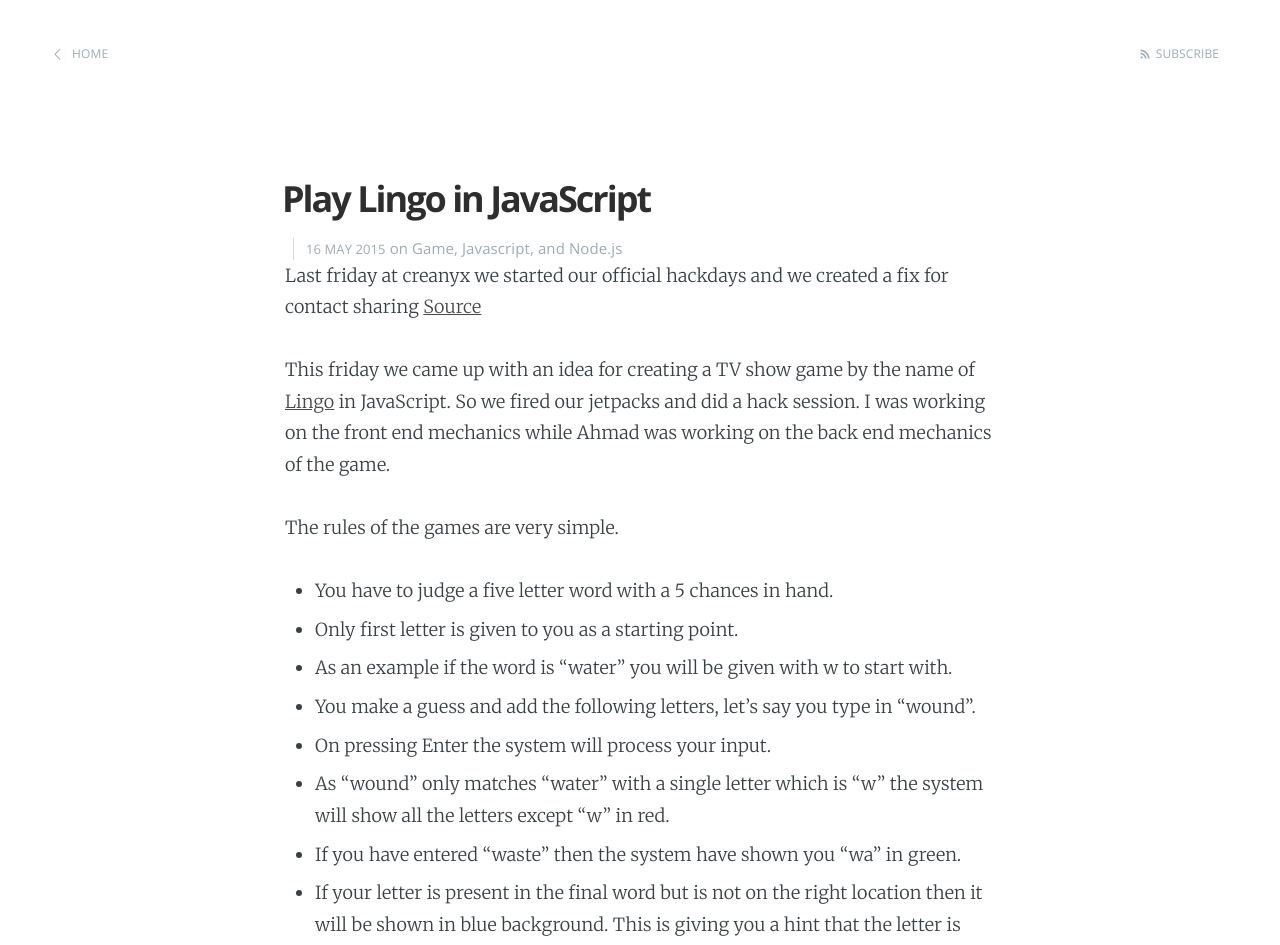
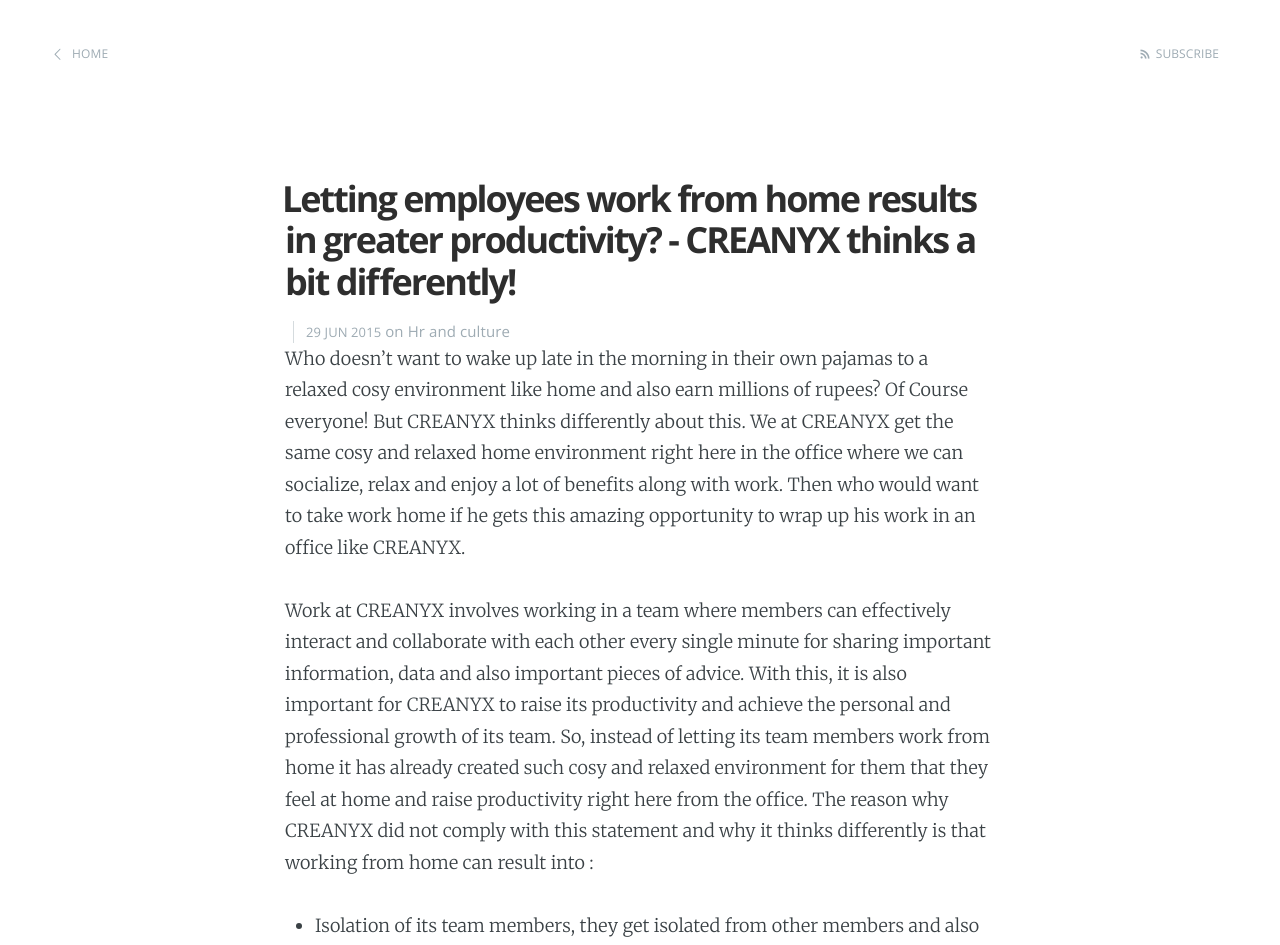
Before and after one commit to creanyx/creanyx.github.io, a Jekyll site: the page built from _posts/2015-06-29-work-from-home.markdown, in a window 1280 px wide and 1400 px high. Shown: the top 945 px of the window. Built offline with Jekyll 4.4.1, drawn with Linux system fonts in a browser that asks for light colours; Markdown is read by kramdown in place of the engine named in the settings; some of the changed text lies outside the part shown.

Commit message:
Revision 2 - final edit

```diff
--- a/_posts/2015-06-29-work-from-home.markdown
+++ b/_posts/2015-06-29-work-from-home.markdown
@@ -1,33 +1,19 @@
 ---
 layout: post
-title:  "Play Lingo in JavaScript"
-date:   2015-05-16 10:18:00
-categories: Game Javascript Node.js
+title:  "Letting employees work from home results in greater productivity? - CREANYX thinks a bit differently!"
+date:   2015-06-29 10:18:00
+categories: Hr culture
 ---
 
-Last friday at creanyx we started our official hackdays and we created a fix for contact sharing [Source](https://github.com/creanyx/groupSMS)
+Who doesn't want to wake up late in the morning in their own pajamas to a relaxed cosy environment like home and also earn millions of rupees? Of Course everyone! But CREANYX thinks differently about this. We at CREANYX get the same cosy and relaxed home environment right here in the office where we can socialize, relax and enjoy a lot of benefits along with work. Then who would want to take work home if he gets this amazing opportunity to wrap up his work in an office like CREANYX.
 
-This friday we came up with an idea for creating a TV show game by the name of [Lingo](http://en.wikipedia.org/wiki/Lingo_(U.S._game_show)) in JavaScript. So we fired our jetpacks and did a hack session. I was working on the front end mechanics while Ahmad was working on the back end mechanics of the game.
+Work at CREANYX involves working in a team where members can effectively interact and collaborate with each other every single minute for sharing important information, data and also important pieces of advice. With this, it is also important for CREANYX to raise its productivity and achieve the personal and professional growth of its team. So, instead of letting its team members work from home it has already created such cosy and relaxed environment for them that they feel at home and raise productivity right here from the office.
+The reason why CREANYX did not comply with this statement and why it thinks differently is that working from home can result into :
 
-The rules of the games are very simple.
+* Isolation of its team members, they get isolated from other members and also from that in house IT person's assistance at their service if anything goes wrong with their technology.
 
-* You have to judge a five letter word with a 5 chances in hand.
-* Only first letter is given to you as a starting point.
-* As an example if the word is "water" you will be given with w to start with.
-* You make a guess and add the following letters, let's say you type in "wound".
-* On pressing Enter the system will process your input.
-* As "wound" only matches "water" with a single letter which is "w" the system will show all the letters except "w" in red.
-* If you have entered "waste" then the system have shown you "wa" in green.
-* If your letter is present in the final word but is not on the right location then it will be shown in blue background. This is giving you a hint that the letter is present and you can think of any other which contains the letter on a different position.
-* Once you judge the correct the right word you will see a congratulations message.
-* Or you can play again by pressing the playagain button.
+* Working from home also creates distraction for them , they can get tempted by the sound their favourite TV show and might delay work for an hour. That one hour? is very precious to CREANYX.
 
-Here is the screen shot in action.
+* Also if members work from home they will have irregular sleep times and naturally they will delay the start of their work which will be losing productivity.
 
-![screenshot](https://raw.githubusercontent.com/creanyx/images/master/Screen%20Shot%202015-05-29%20at%2010.39.jpg "Screenshot")
-
-Ali joined us in this hack and was supporting us morally.
-
-![relaxjs](https://raw.githubusercontent.com/creanyx/images/master/IMG_1264.jpg "Relax.JS")
-
-You can find out the source code of our hack at [Github](https://github.com/creanyx/lingo).
+Other than these professional cons of working from home a member also disturbs his own family life, making his wife and children annoyed at him and Oh,we don't want that! We want our team members to have a peaceful personal life so they can focus and deliver quality results to us!
```
